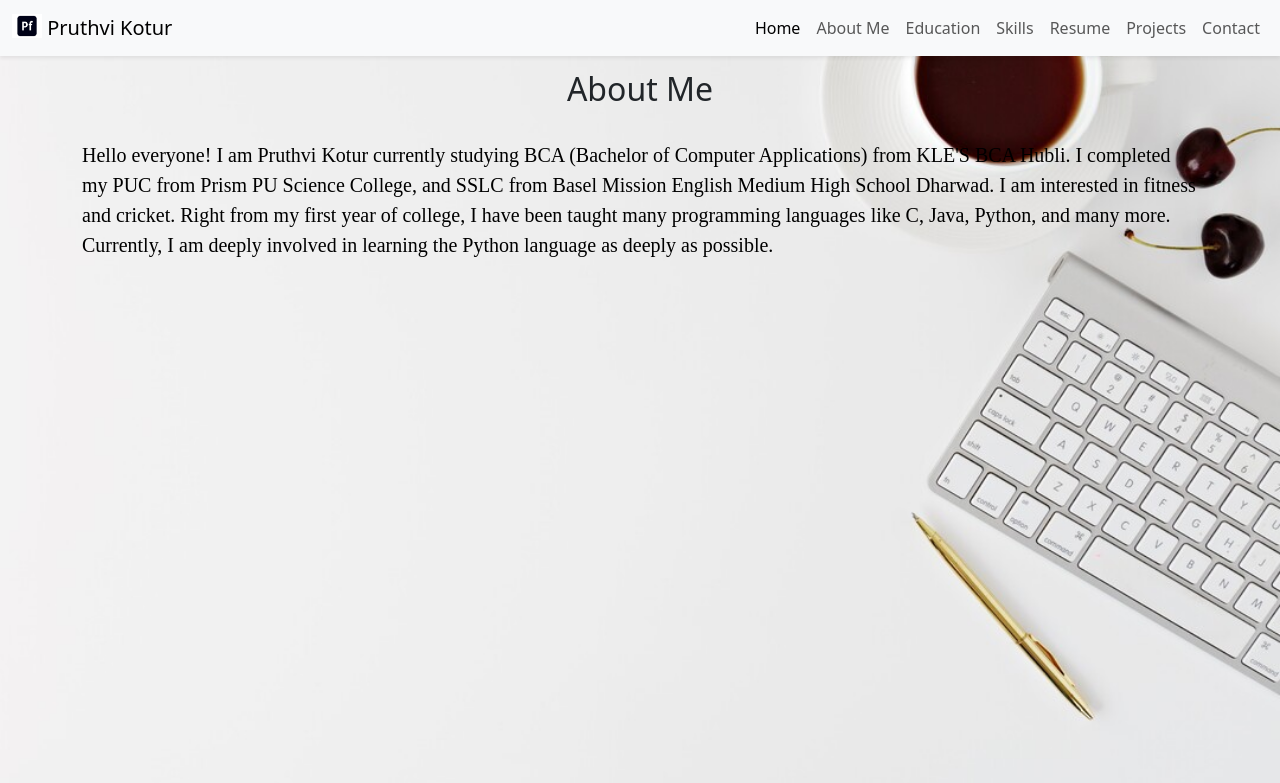
After one commit to pruthvi-kotur/my-website, a Flask app: template templates/About Me.html in a window 1280 px wide. The commit adds this page. Shown: the top 783 px of the page. Run offline with Flask 3, Linux system fonts and the light colour scheme; the template is opened without the code that fills it, so the values that code supplies are empty.

Commit message:
added About Me.html page

```diff
--- /dev/null
+++ b/templates/About Me.html
@@ -0,0 +1,33 @@
+<html>
+  <head>
+    <title>Pruthvi Kotur</title>
+    <meta charset="utf-8">
+    <meta name="viewport" content="width=device-width, initial-scale=1">
+    <link href="https://cdn.jsdelivr.net/npm/bootstrap@5.3.2/dist/css/bootstrap.min.css" rel="stylesheet" integrity="sha384-T3c6CoIi6uLrA9TneNEoa7RxnatzjcDSCmG1MXxSR1GAsXEV/Dwwykc2MPK8M2HN" crossorigin="anonymous">
+      <link rel="stylesheet" href="https://cdnjs.cloudflare.com/ajax/libs/font-awesome/4.7.0/css/font-awesome.min.css">
+      <title>Pruthvi Kotur</title>
+      <style>
+          body {
+              background: url("https://website-1--pruthvikotur7.repl.co/static/bg.jpeg") no-repeat fixed;
+              background-size: cover;
+              margin: 0;
+              padding: 0;
+          }
+        p{
+          font-family: 'Times New Roman';
+          color: black;
+          font-weight: normal;
+          font-size: 20px;
+        }
+        </style>
+  </head>
+  <body>
+    <div class="container">
+       {% include "nav.html" %}
+    <center><h2>About Me</h2></center><br>
+    <p class="lead">
+      Hello everyone! I am Pruthvi Kotur currently studying BCA (Bachelor of Computer Applications) from KLE'S BCA Hubli. I completed my PUC from Prism PU Science College, and SSLC from Basel Mission English Medium High School Dharwad. I am interested in fitness and cricket. Right from my first year of college, I have been taught many programming languages like C, Java, Python, and many more. Currently, I am deeply involved in learning the Python language as deeply as possible.
+    </p>
+    </div>
+  </body>
+</html>
--- a/templates/nav.html
+++ b/templates/nav.html
@@ -1,4 +1,4 @@
-<nav class="navbar navbar-expand-lg bg-body-tertiary">
+<nav class="navbar navbar-expand-lg bg-body-tertiary shadow-sm fixed-top">
   <div class="container-fluid">
     <a class="navbar-brand" href="#">
       <img src="/static/port_logo.jpg" alt="Logo" width="30" height="24" class="d-inline-block align-text-top">
@@ -7,10 +7,10 @@
     <div class="collapse navbar-collapse" id="navbarNav">
       <ul class="navbar-nav ms-auto">
         <li class="nav-item">
-          <a class="nav-link active" aria-current="page" href="#">Home</a>
+          <a class="nav-link active" aria-current="page" href="/">Home</a>
         </li>
         <li class="nav-item">
-          <a class="nav-link" href="#">About me</a>
+          <a class="nav-link" href="About Me.html">About Me</a>
         </li>
         <li class="nav-item">
           <a class="nav-link" href="#">Education</a>
@@ -31,3 +31,4 @@
     </div>
   </div>
 </nav>
+<div style="height:70px"></div>
```
Also changed, not shown: templates/home.html (+11 -9 lines).
